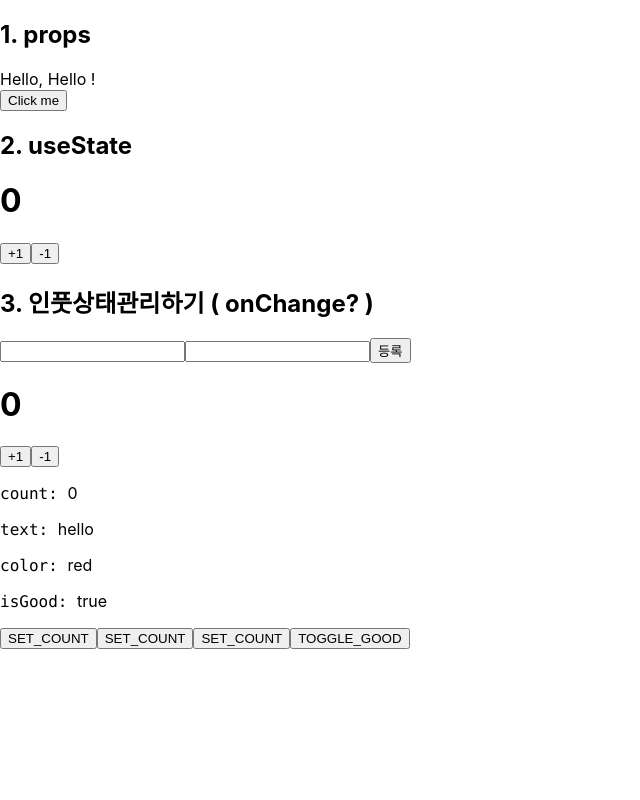
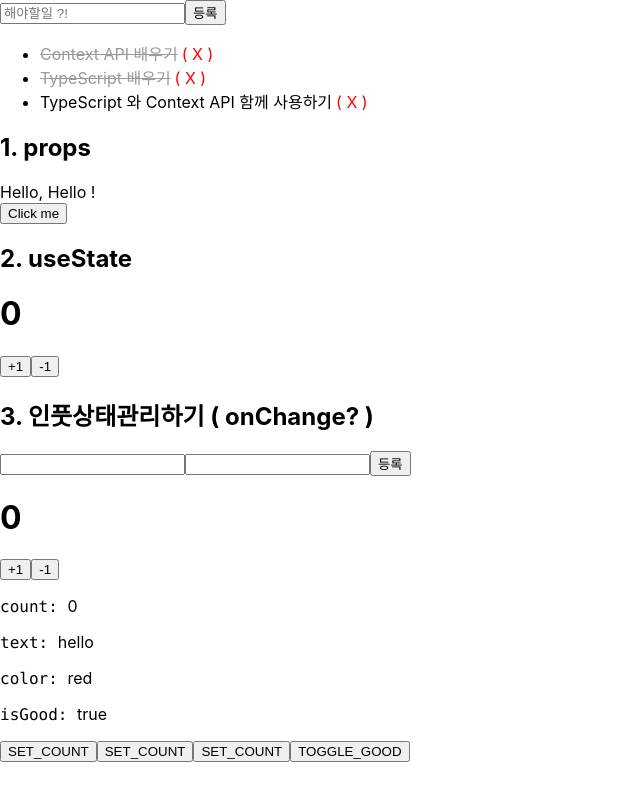
Before and after one commit to zheng2x2/react-hooks-typescript, a React (Create React App) app: page / in a window 1280 px wide. Shown: the whole page, without its empty margins (0-640 px from the left). Built offline with nearby package versions, Linux system fonts and the light colour scheme.

Commit message:
Add a simple Todo List

```diff
--- a/src/App.tsx
+++ b/src/App.tsx
@@ -1,4 +1,7 @@
 import React from 'react';
+import TodoForm from './components/TodoForm'
+import TodoList from './components/TodoList'
+
 import Greetings from './prac/Greetings'
 import Counter from './prac/Counter'
 import MyForm from './prac/MyForm'
@@ -15,6 +18,12 @@
   }
   return (
   <div>
+    <TodoForm /> <TodoList />
+
+
+
+
+
     <Greetings name="Hello" onClick={onClick}/>
     <Counter />
     <MyForm onSubmit={onSubmit} />
--- /dev/null
+++ b/src/components/TodoForm.tsx
@@ -0,0 +1,22 @@
+import React, {useState} from 'react';
+
+function TodoForm() {
+
+    const [value, setValue] = useState('');
+
+    const onSubmit = (e: React.FormEvent) => {
+        e.preventDefault();
+        //TODO : 새항목 추가
+        setValue('');
+    };
+
+    return (
+        <form onSubmit={onSubmit}>
+            <input value={value} placeholder="해야할일 ?!"
+                    onChange={e=> setValue(e.target.value)} />
+            <button>등록</button>
+        </form>
+    );
+}
+
+export default TodoForm;
--- /dev/null
+++ b/src/components/TodoItem.css
@@ -0,0 +1,14 @@
+.TodoItem .text {
+    cursor: pointer;
+}
+
+.TodoItem.done .text {
+    color: #999999;
+    text-decoration: line-through;
+}
+
+.TodoItem .remove {
+    color: red;
+    margin-left: 4px;
+    cursor: pointer;
+}
--- /dev/null
+++ b/src/components/TodoItem.tsx
@@ -0,0 +1,21 @@
+import React from 'react';
+import './TodoItem.css';
+
+export type TodoItemProps = {
+    todo: {
+        id: number;
+        text: string;
+        done: boolean;
+    }
+}
+
+function TodoItem( { todo } : TodoItemProps ) {
+    return (
+        <li className={`TodoItem ${todo.done ? 'done' : ''}`}>
+            <span className="text">{todo.text}</span>
+            <span className="remove">( X )</span>
+        </li>
+    )
+}
+
+export default TodoItem;
--- /dev/null
+++ b/src/components/TodoList.tsx
@@ -0,0 +1,32 @@
+import React, {useState} from 'react'
+import TodoItem from './TodoItem'
+
+function TodoList() {
+    const todos = [
+        {
+            id: 1,
+            text: 'Context API 배우기',
+            done: true
+        },
+        {
+            id: 2,
+            text: 'TypeScript 배우기',
+            done: true
+        },
+        {
+            id: 3,
+            text: 'TypeScript 와 Context API 함께 사용하기',
+            done: false
+        }
+    ];
+
+    return (
+        <ul>
+            {todos.map(todo => (
+                <TodoItem todo={todo} key={todo.id} />
+            ))}
+        </ul>
+    )
+}
+
+export default TodoList;
```
